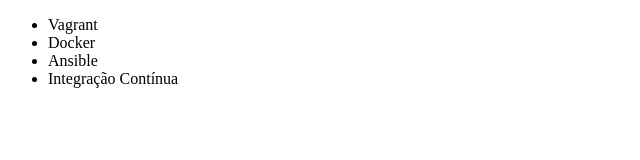
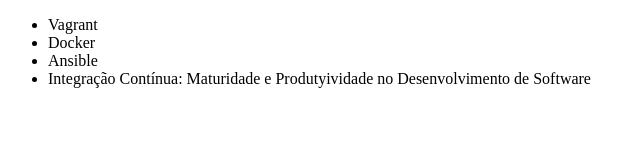
Before and after one commit to renatograsso95/treino-git, a plain HTML site: page index.html in a window 1280 px wide. Shown: the whole page, without its empty margins (0-640 px from the left). Drawn offline with Linux system fonts and the light colour scheme.

Commit message:
Renomeando curso de Integração Contínua

```diff
--- a/index.html
+++ b/index.html
@@ -9,7 +9,7 @@
         <li>Vagrant</li>
         <li>Docker</li>
         <li>Ansible</li>
-        <li>Integração Contínua</li>
+        <li>Integração Contínua: Maturidade e Produtyividade no Desenvolvimento de Software</li>
     </ul>
 </body>
 </html>
```
